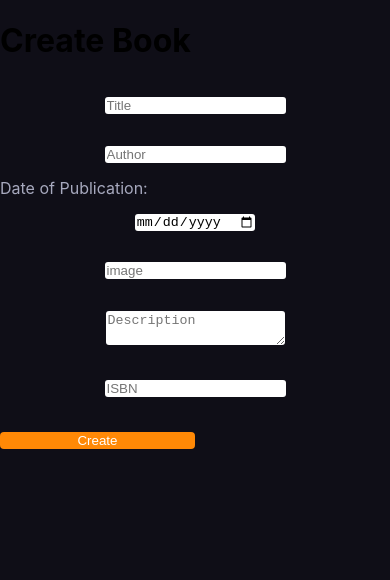
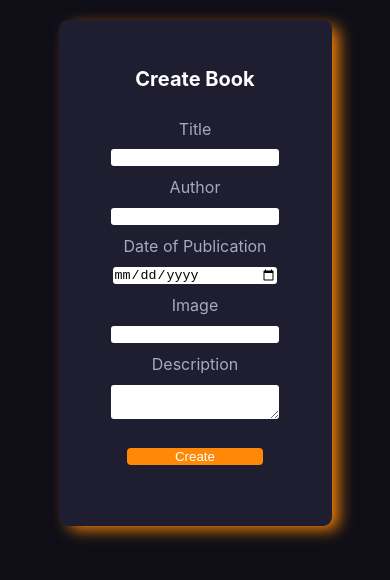
Before and after one commit to ignacio2194/checkpoint-3-SF, a React (Create React App) app: page /createbook in a window 390 px wide. Shown: the top 580 px of the page. Built offline with nearby package versions, Linux system fonts and the light colour scheme.

Commit message:
:art: styles form and apply media query mobile

```diff
--- a/src/components/CreateForm.js
+++ b/src/components/CreateForm.js
@@ -35,7 +35,7 @@ const CreateForm = () => {
         }else{
             dispatch(addBook({
                 ...book,
-                id: uuid()
+                ISBN: uuid()
             }))
 
         }
@@ -49,31 +49,32 @@ const CreateForm = () => {
     }, [])
 
     return (
-        <div>
-            <form onSubmit={handleSubmit}>
+        <div className='formContainer'>
+            <form className='form' onSubmit={handleSubmit}>
 
-                <h1>Create Book</h1>
+                <h1 className='title'>Create Book</h1>
+                <label  className="form-label">Title</label>
                 <div className="mb-3">
                     <input
                         type="text"
                         className="form-control"
-                        placeholder="Title"
                         name='title'
                         onChange={handleChange}
                         value={book.title}
                     />
                 </div>
+                <label  className="form-label">Author</label>
+
                 <div className="mb-3">
                     <input
                         type="text"
                         className="form-control"
-                        placeholder="Author"
                         name='author'
                         onChange={handleChange}
                         value={book.author}
                     />
                 </div>
-                <label for="exampleFormControlTextarea1" className="form-label">Date of Publication: </label>
+                <label  className="form-label">Date of Publication</label>
                 <div className="mb-3">
                     <input
                         type="date"
@@ -83,33 +84,23 @@ const CreateForm = () => {
                         value={book.date}
                     />
                 </div>
+                <label  className="form-label">Image</label>
                 <div className="mb-3">
                     <input
                         type="text"
                         className="form-control"
-                        placeholder="image"
                         name='image'
                         onChange={handleChange}
                         value={book.image}
                     />
                 </div>
+                <label  className="form-label">Description</label>
                 <div className="mb-3">
                     <textarea
                         className="form-control"
-                        placeholder="Description"
                         name='description'
                         onChange={handleChange}
                         value={book.description}
-                    />
-                </div>
-                <div className="mb-3">
-                    <input
-                        type="text"
-                        className="form-control"
-                        placeholder="ISBN"
-                        name='ISBN'
-                        onChange={handleChange}
-                        value={book.ISBN}
                     />
                 </div>
                 <button type="submit" className="btn btn-primary">Create</button>
--- a/src/styles/CreateForm.css
+++ b/src/styles/CreateForm.css
@@ -15,18 +15,22 @@
 body{
     background-color: var(--Background);
 }
+
+@media only screen and (max-width: 576px) {
     .title{
         color: var(--Headline);
         text-align: center;
         font-size: 20px;
+        margin: 10%;
     }
     .formContainer {
         border: #fffffe;
         display: flex;
         justify-content: center;
         align-content: center;
-    height: 41vh;
+        height: 60vh;
         margin: 5% 0% 5% 0%;
+        width: 100%;
     }
     .form-label{
         color:var(--Paragraph);
@@ -35,12 +39,13 @@ body{
 
     .form {
         background-color:var(--BackgroundForm);
-    width: 50%;
+        width: 70%;
         display: flex;
         flex-direction: column;
         align-content: center;
         justify-content: center;
         border-radius: 9px;
+        box-shadow: 8px 5px 16px -2px #ff8906;
     }
 
 
@@ -48,7 +53,7 @@ body{
         text-align: center;
     }
     .btn{
-    margin: 5% auto 0% auto;
+        margin: 5% auto 15% auto;
         background-color: var(--Button);
         color: var(--ButtonText);
         width: 50%;
@@ -59,4 +64,28 @@ body{
         margin: 4% auto;
         border-radius: 3px;
         border: none;
+        width: 60%;
     }
+}
+
+
+@media only screen and (min-width: 576px) {
+
+.formContainer {
+    height: 70vh;
+
+}
+.form-control{
+    height: 25px;
+    width: 60%;
+}
+.btn{
+    height: 30px;
+    width: 50%;
+    font-weight: 600;
+}
+.form-control{
+    height: 25px;
+    width: 60%;
+}
+}
```
Lines whose indentation alone changed are shown as unchanged.
